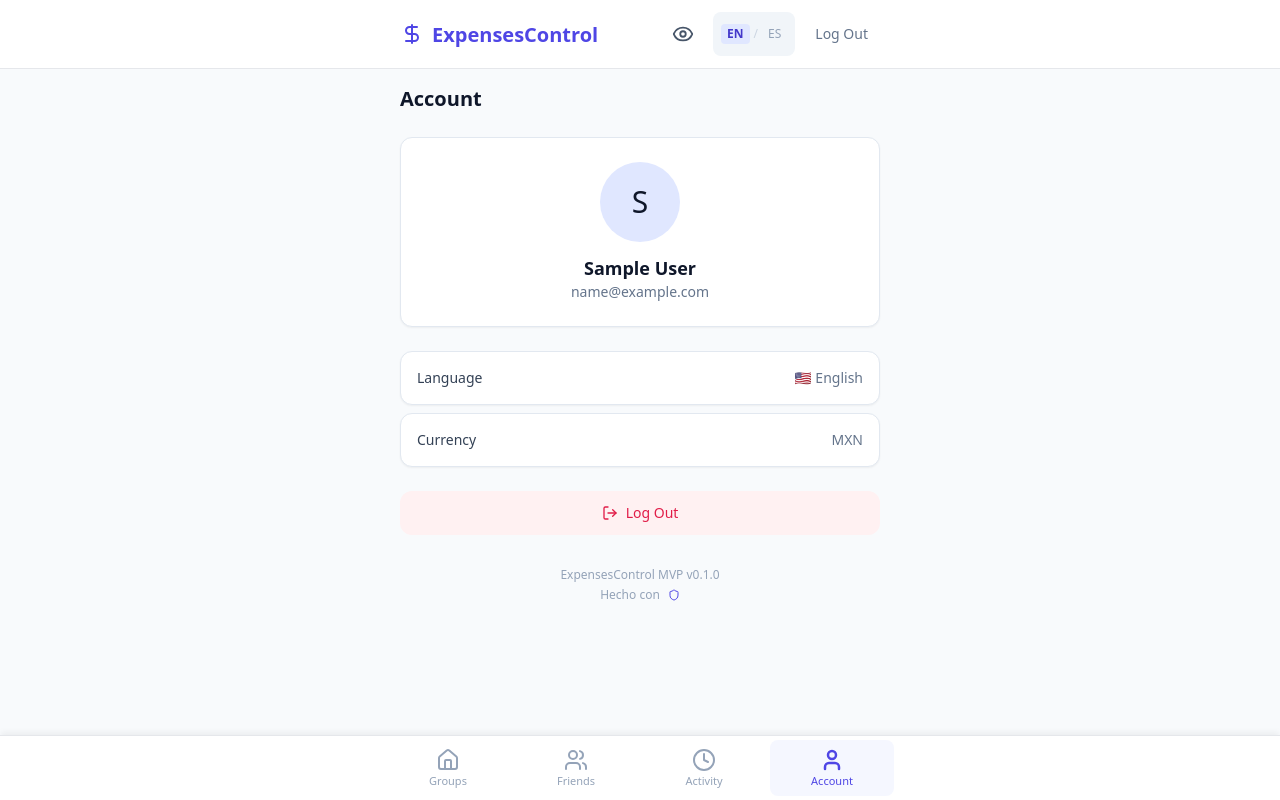
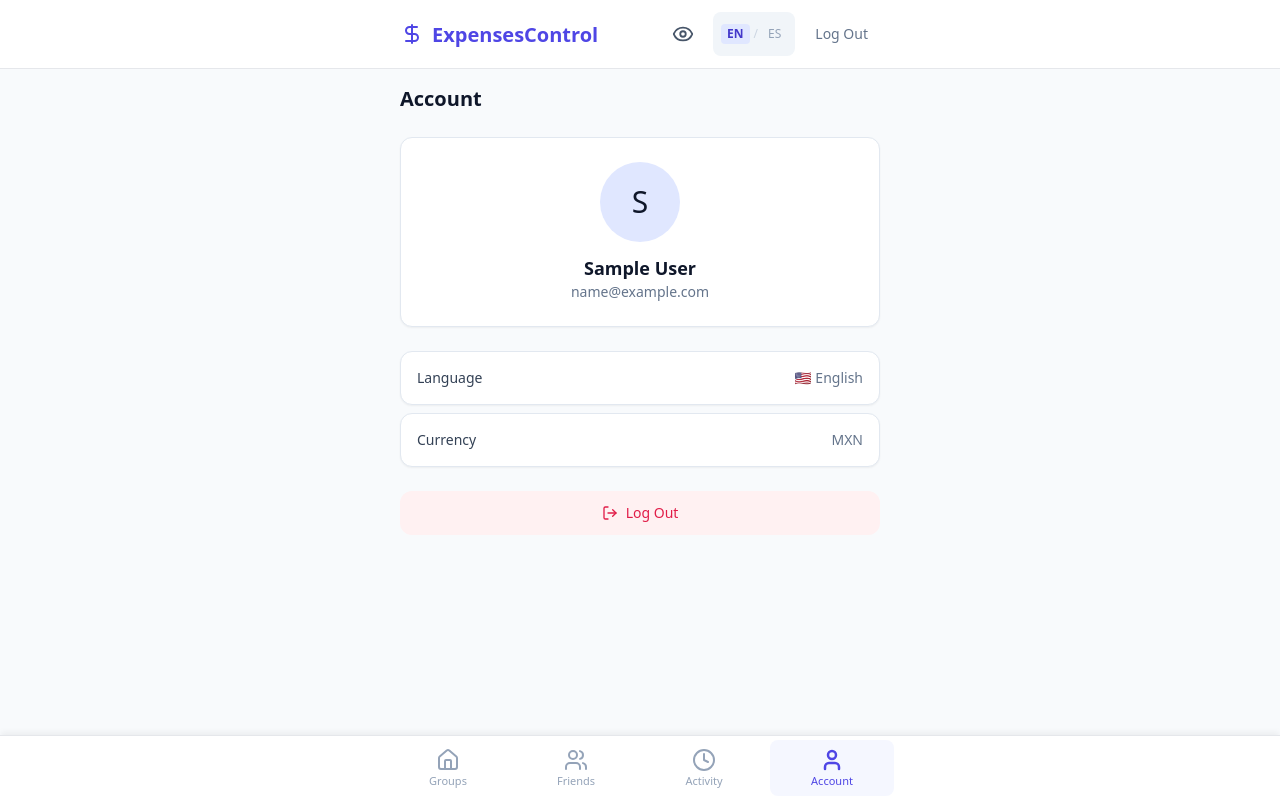
Before and after one commit to rammsguns/ExpensesControl, a React (Vite) app in the folder expenses-control/client/: page /account in a window 1280 px wide. Built offline with nearby package versions, Linux system fonts and the light colour scheme; sample sign-in values are in the browser's storage.

Commit message:
Remove version info and 'Hecho con' from Account page

```diff
--- a/expenses-control/client/src/pages/Account.jsx
+++ b/expenses-control/client/src/pages/Account.jsx
@@ -3,7 +3,7 @@ import { useTranslation } from '../i18n';
 import { useAuth } from '../context/AuthContext';
 import Navbar from '../components/Navbar';
 import BottomNav from '../components/BottomNav';
-import { User, Globe, CreditCard, LogOut, Shield } from 'lucide-react';
+import { LogOut } from 'lucide-react';
 
 export default function Account() {
   const { t, language } = useTranslation();
@@ -54,13 +54,6 @@ export default function Account() {
           </button>
         </div>
 
-        {/* About */}
-        <div className="mt-8 text-center text-xs text-slate-400">
-          <p>ExpensesControl MVP v0.1.0</p>
-          <p className="mt-1 flex items-center justify-center gap-2">
-            Hecho con <Shield size={12} className="text-indigo-600" />
-          </p>
-        </div>
       </div>
       <BottomNav />
     </div>
```
